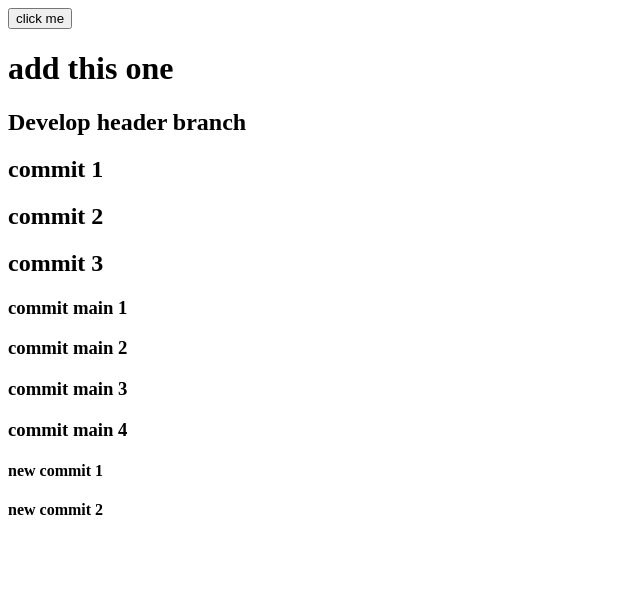
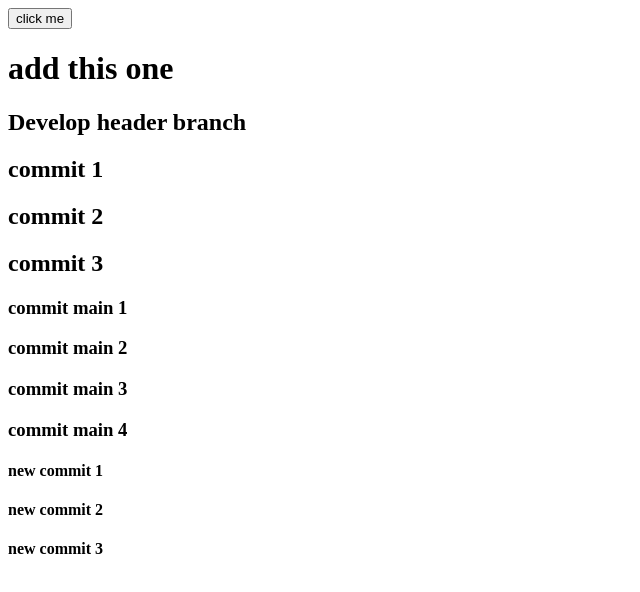
Before and after one commit to tuanvuf4/js-testing, a website: page index.html in a window 1280 px wide. Shown: the whole page, without its empty margins (0-640 px from the left). Drawn offline with Linux system fonts and the light colour scheme.

Commit message:
new commit 3

```diff
--- a/index.html
+++ b/index.html
@@ -25,6 +25,7 @@
 
     <h4>new commit 1</h4>
     <h4>new commit 2</h4>
+    <h4>new commit 3</h4>
 
     <!-- <script src="./scripts/curry.js"></script> -->
     <!-- <script src="./scripts/decorator.js"></script> -->
```
